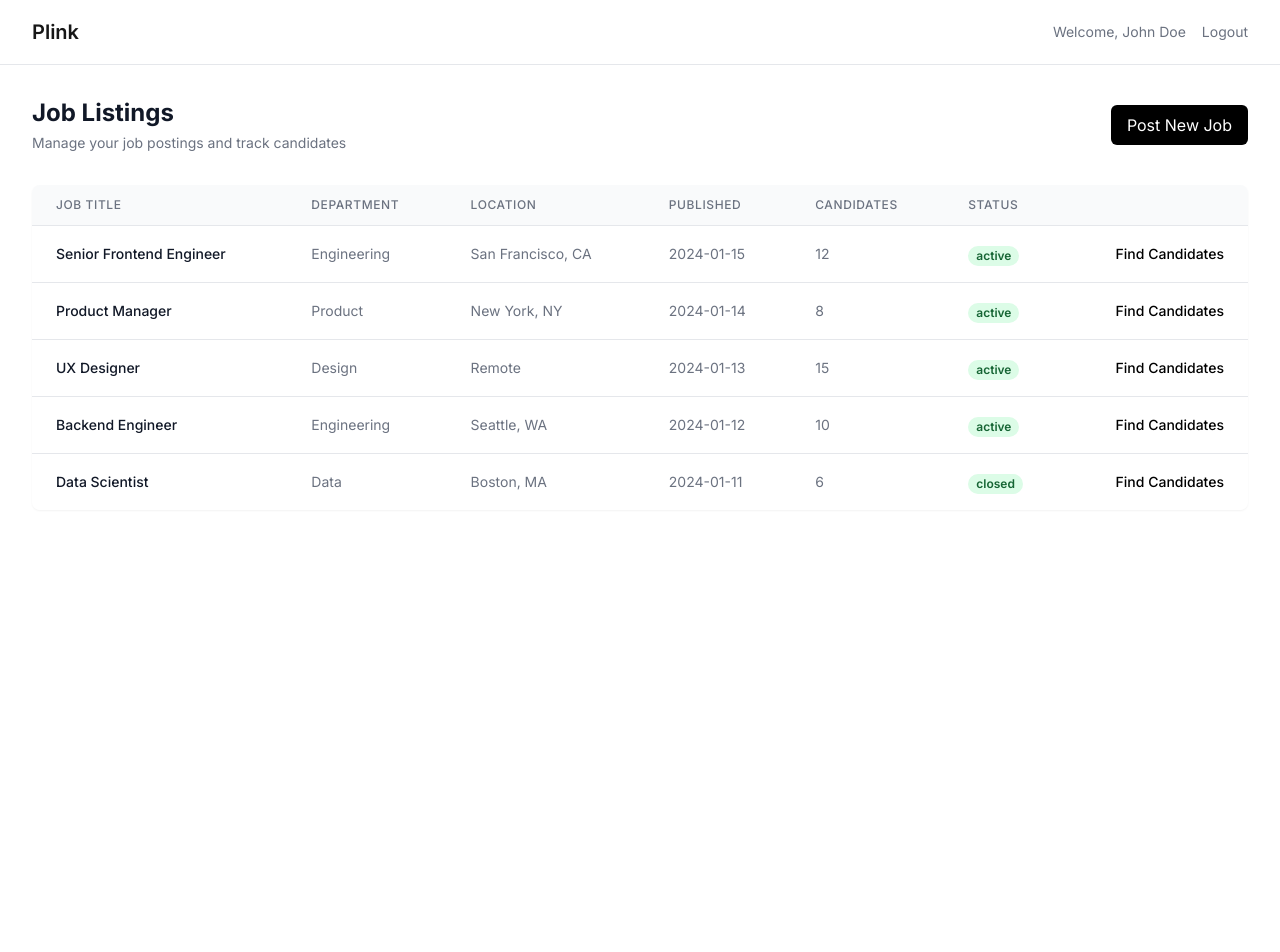
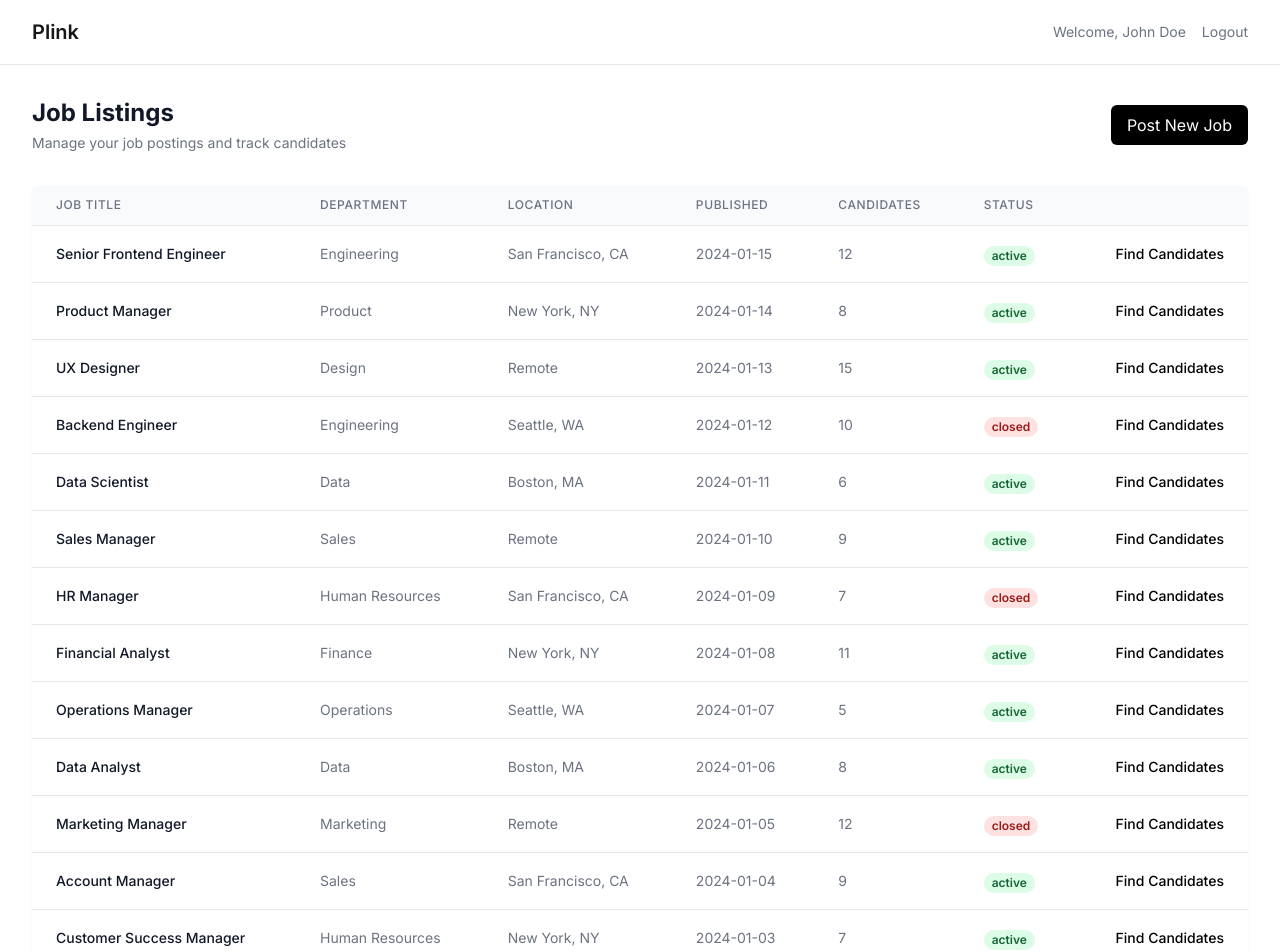
Before and after one commit to BobbyWang0120/glint_windsurf, a Next.js app: page / in a window 1280 px wide. Shown: the top 952 px of the page. Before the commit the page ends 800 px from the top, so only its background shows below. Built offline with nearby package versions, Linux system fonts and the light colour scheme; sample sign-in values are in the browser's storage.

Commit message:
更新模拟数据，以及解决departments的readonly问题

```diff
--- a/src/app/components/JobListings.tsx
+++ b/src/app/components/JobListings.tsx
@@ -67,7 +67,11 @@ export default function JobListings() {
                   <div className="text-sm text-gray-500">{job.candidatesCount}</div>
                 </td>
                 <td className="px-6 py-4 whitespace-nowrap">
-                  <span className="px-2 inline-flex text-xs leading-5 font-semibold rounded-full bg-green-100 text-green-800">
+                  <span
+                    className={`px-2 inline-flex text-xs leading-5 font-semibold rounded-full ${
+                      job.status === 'active' ? 'bg-green-100 text-green-800' : 'bg-red-100 text-red-800'
+                    }`}
+                  >
                     {job.status}
                   </span>
                 </td>
--- a/src/app/components/LandingPage.tsx
+++ /dev/null
@@ -1,79 +0,0 @@
-'use client';
-
-export default function LandingPage() {
-  return (
-    <div className="bg-white">
-      <div className="max-w-7xl mx-auto px-4 sm:px-6 lg:px-8">
-        {/* Hero Section */}
-        <div className="py-20 text-center">
-          <h1 className="text-5xl font-bold text-gray-900 mb-6">
-            AI-Powered Talent Matching
-          </h1>
-          <p className="text-xl text-gray-600 mb-12 max-w-3xl mx-auto">
-            Find the perfect candidates for your positions using advanced AI matching technology.
-            Save time and resources while making better hiring decisions.
-          </p>
-          <div className="flex justify-center gap-4">
-            <button
-              onClick={() => {
-                localStorage.setItem('isLoggedIn', 'true');
-                window.location.reload();
-              }}
-              className="bg-black text-white px-8 py-3 rounded-md text-lg font-medium hover:bg-gray-800 transition-colors"
-            >
-              Get Started
-            </button>
-            <button
-              onClick={() => {
-                localStorage.setItem('isLoggedIn', 'true');
-                window.location.reload();
-              }}
-              className="border border-gray-300 text-gray-700 px-8 py-3 rounded-md text-lg font-medium hover:bg-gray-50 transition-colors"
-            >
-              Learn More
-            </button>
-          </div>
-        </div>
-
-        {/* Features Section */}
-        <div className="py-20">
-          <div className="grid grid-cols-1 md:grid-cols-3 gap-12">
-            <div className="text-center">
-              <div className="bg-gray-100 w-16 h-16 rounded-full flex items-center justify-center mx-auto mb-6">
-                <svg className="w-8 h-8 text-gray-700" fill="none" viewBox="0 0 24 24" stroke="currentColor">
-                  <path strokeLinecap="round" strokeLinejoin="round" strokeWidth={2} d="M13 10V3L4 14h7v7l9-11h-7z" />
-                </svg>
-              </div>
-              <h3 className="text-xl font-semibold mb-4">AI-Powered Matching</h3>
-              <p className="text-gray-600">
-                Our advanced AI algorithms ensure the best match between candidates and positions.
-              </p>
-            </div>
-            <div className="text-center">
-              <div className="bg-gray-100 w-16 h-16 rounded-full flex items-center justify-center mx-auto mb-6">
-                <svg className="w-8 h-8 text-gray-700" fill="none" viewBox="0 0 24 24" stroke="currentColor">
-                  <path strokeLinecap="round" strokeLinejoin="round" strokeWidth={2} d="M12 8v4l3 3m6-3a9 9 0 11-18 0 9 9 0 0118 0z" />
-                </svg>
-              </div>
-              <h3 className="text-xl font-semibold mb-4">Time Saving</h3>
-              <p className="text-gray-600">
-                Reduce hiring time by up to 75% with automated candidate matching.
-              </p>
-            </div>
-            <div className="text-center">
-              <div className="bg-gray-100 w-16 h-16 rounded-full flex items-center justify-center mx-auto mb-6">
-                <svg className="w-8 h-8 text-gray-700" fill="none" viewBox="0 0 24 24" stroke="currentColor">
-                  <path strokeLinecap="round" strokeLinejoin="round" strokeWidth={2} d="M9 12l2 2 4-4m6 2a9 9 0 11-18 0 9 9 0 0118 0z" />
-                </svg>
-              </div>
-              <h3 className="text-xl font-semibold mb-4">Better Matches</h3>
-              <p className="text-gray-600">
-                Find candidates who truly fit your company culture and job requirements.
-              </p>
-            </div>
-          </div>
-        </div>
-      </div>
-    </div>
-  );
-}
--- a/src/app/data/mockJobs.ts
+++ b/src/app/data/mockJobs.ts
@@ -36,7 +36,7 @@ export const mockJobs: Job[] = [
     candidatesCount: 10,
     department: 'Engineering',
     location: 'Seattle, WA',
-    status: 'active',
+    status: 'closed',
   },
   {
     id: '5',
@@ -45,6 +45,96 @@ export const mockJobs: Job[] = [
     candidatesCount: 6,
     department: 'Data',
     location: 'Boston, MA',
+    status: 'active',
+  },
+  {
+    id: '6',
+    title: 'Sales Manager',
+    publishedAt: '2024-01-10',
+    candidatesCount: 9,
+    department: 'Sales',
+    location: 'Remote',
+    status: 'active',
+  },
+  {
+    id: '7',
+    title: 'HR Manager',
+    publishedAt: '2024-01-09',
+    candidatesCount: 7,
+    department: 'Human Resources',
+    location: 'San Francisco, CA',
     status: 'closed',
   },
+  {
+    id: '8',
+    title: 'Financial Analyst',
+    publishedAt: '2024-01-08',
+    candidatesCount: 11,
+    department: 'Finance',
+    location: 'New York, NY',
+    status: 'active',
+  },
+  {
+    id: '9',
+    title: 'Operations Manager',
+    publishedAt: '2024-01-07',
+    candidatesCount: 5,
+    department: 'Operations',
+    location: 'Seattle, WA',
+    status: 'active',
+  },
+  {
+    id: '10',
+    title: 'Data Analyst',
+    publishedAt: '2024-01-06',
+    candidatesCount: 8,
+    department: 'Data',
+    location: 'Boston, MA',
+    status: 'active',
+  },
+  {
+    id: '11',
+    title: 'Marketing Manager',
+    publishedAt: '2024-01-05',
+    candidatesCount: 12,
+    department: 'Marketing',
+    location: 'Remote',
+    status: 'closed',
+  },
+  {
+    id: '12',
+    title: 'Account Manager',
+    publishedAt: '2024-01-04',
+    candidatesCount: 9,
+    department: 'Sales',
+    location: 'San Francisco, CA',
+    status: 'active',
+  },
+  {
+    id: '13',
+    title: 'Customer Success Manager',
+    publishedAt: '2024-01-03',
+    candidatesCount: 7,
+    department: 'Human Resources',
+    location: 'New York, NY',
+    status: 'active',
+  },
+  {
+    id: '14',
+    title: 'Compliance Officer',
+    publishedAt: '2024-01-02',
+    candidatesCount: 10,
+    department: 'Finance',
+    location: 'Seattle, WA',
+    status: 'closed',
+  },
+  {
+    id: '15',
+    title: 'Legal Counsel',
+    publishedAt: '2024-01-01',
+    candidatesCount: 6,
+    department: 'Legal',
+    location: 'Boston, MA',
+    status: 'active',
+  },
 ];
--- a/src/app/types/job.ts
+++ b/src/app/types/job.ts
@@ -21,6 +21,7 @@ export const departments = [
   'Finance',
   'Operations',
   'Data',
-] as const;
+  'Legal',
+];
 
 export type Department = typeof departments[number];
```
